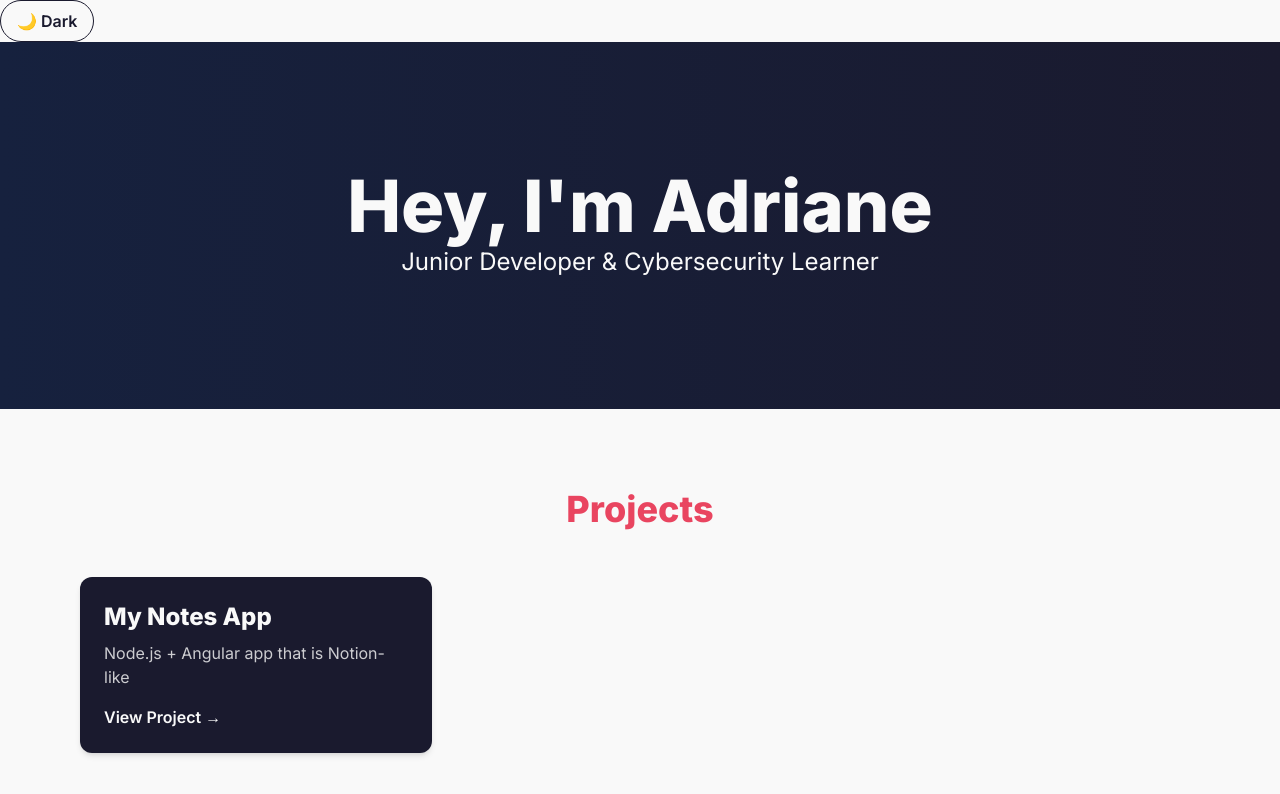
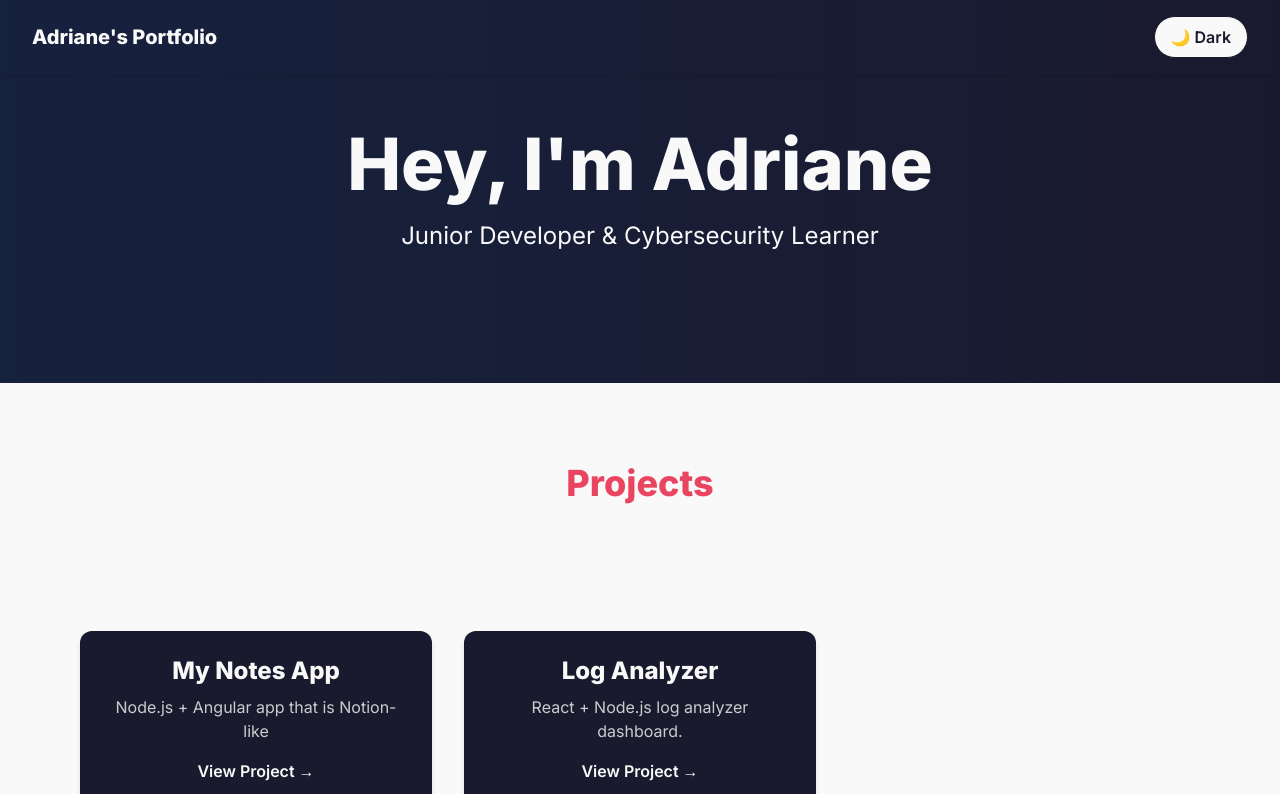
Before and after one commit to apmquiros/my-portfolio, a React (Vite) app: page / in a window 1280 px wide. Shown: the top 794 px of the page. Built offline with nearby package versions, Linux system fonts and the light colour scheme; the HTML template or start-up script is replaced by a standard one.

Commit message:
Added animations, og-image

```diff
--- a/index.html
+++ b/index.html
@@ -9,14 +9,14 @@
     <!-- Open Graph / Facebook -->
     <meta property="og:type" content="website" />
     <meta property="og:url" content="https://my-portfolio-eta-two-85.vercel.app/" />
-    <meta property="og:title" content="Adriane Quiros — Developer Portfolio" />
+    <meta property="og:title" content="Adriane Quiros — Portfolio" />
     <meta property="og:description" content="Junior Developer & Cybersecurity Learner — projects, skills, and contact." />
     <meta property="og:image" content="https://my-portfolio-eta-two-85.vercel.app/og-image.png" />
 
     <!-- Twitter -->
     <meta property="twitter:card" content="summary_large_image" />
     <meta property="twitter:url" content="https://my-portfolio-eta-two-85.vercel.app/" />
-    <meta property="twitter:title" content="Adriane Quiros — Developer Portfolio" />
+    <meta property="twitter:title" content="Adriane Quiros — Portfolio" />
     <meta property="twitter:description" content="Junior Developer & Cybersecurity Learner — projects, skills, and contact." />
     <meta property="twitter:image" content="https://my-portfolio-eta-two-85.vercel.app/og-image.png" />
 
--- a/src/App.jsx
+++ b/src/App.jsx
@@ -3,39 +3,87 @@ import { motion } from "framer-motion";
 import DarkModeToggle from './DarkModeToggle';
 
 function App() {
+
+  const container = {
+    hidden: {},
+    show: {
+      transition: {
+        staggerChildren: 0.2,
+      },
+    },
+  };
+
+  const item = {
+    hidden: { opacity: 0, y: 30 },
+    show: { opacity: 1, y: 0 },
+  };
+
   return (
+    <div>
+      <header className="
+        fixed top-0 w-full z-50
+        bg-gradient-to-r from-brand-darker to-brand-dark
+        dark:from-brand-dark dark:to-brand-accent text-brand-light
+        flex justify-between items-center
+        px-8 py-4 shadow
+      ">
+        <h1 className="font-bold text-xl">Adriane's Portfolio</h1>
+        <DarkModeToggle />
+      </header>
+
       <div className="min-h-screen bg-brand-light dark:bg-brand-dark text-brand-dark dark:text-brand-light">
-      <DarkModeToggle />
 
         {/* Hero Section */}
         <section className="py-32 text-center bg-gradient-to-r from-brand-darker to-brand-dark dark:from-brand-dark dark:to-brand-accent text-brand-light">
-        <h1 className="text-4xl md:text-6xl lg:text-7xl font-extrabold">Hey, I'm Adriane</h1>
-        <p className="text-2xl max-w-xl mx-auto leading-relaxed">
+          <motion.h1
+            initial={{ opacity: 0, x: -50 }}
+            whileInView={{ opacity: 1, x: 0 }}
+            transition={{ duration: 1 }}
+            viewport={{ once: true }}
+            className="text-4xl md:text-6xl lg:text-7xl font-extrabold"
+          >
+            Hey, I'm Adriane
+          </motion.h1>
+
+          <motion.p
+            initial={{ opacity: 0, x: 50 }}
+            whileInView={{ opacity: 1, x: 0 }}
+            transition={{ duration: 1, delay: 0.5 }}
+            viewport={{ once: true }}
+            className="text-2xl max-w-xl mx-auto leading-relaxed mt-4"
+          >
             Junior Developer & Cybersecurity Learner
-        </p>
+          </motion.p>
         </section>
 
         {/* Projects Section */}
+        <section className="py-20 bg-brand-light dark:bg-brand-dark  text-center px-4">
+          <h2 className="text-4xl font-bold mb-12 text-brand-highlight text-center">Projects</h2>
           <motion.section
-        initial={{ opacity: 0, y: 30 }}
-        whileInView={{ opacity: 1, y: 0 }}
-        transition={{ duration: 0.6 }}
+            variants={container}
+            initial="hidden"
+            whileInView="show"
             viewport={{ once: true }}
+            className="py-20 max-w-6xl mx-auto px-4"
+          >
+            <motion.div
+              variants={container}
+              className="grid gap-8 md:grid-cols-2 lg:grid-cols-3"
+            >
+              {/* my-notes-app Card */}
+              <motion.div
+                variants={item}
+                whileHover={{ scale: 1.03, y: -5 }}
+                transition={{ type: 'spring', stiffness: 300 }}
                 className="
-          py-20 max-w-6xl mx-auto px-4
-          bg-brand-light text-brand-dark
-          dark:bg-brand-darker dark:text-brand-light
+                  bg-brand-dark text-brand-light
+                  dark:bg-brand-light/80 dark:text-brand-dark
+                  rounded-xl
+                  shadow-md dark:shadow-none
+                  dark:drop-shadow-[0_0_8px_rgba(249,249,249,0.1)]
+                  transition-shadow duration-300
                 "
               >
-        <h2 className="text-4xl font-bold mb-12 text-brand-highlight text-center">Projects</h2>
-        <div className="grid gap-8 md:grid-cols-2 lg:grid-cols-3">
-          {/* Project Card */}
-          <div className="
-            bg-brand-dark text-brand-light
-            dark:bg-brand-light/80 dark:text-brand-dark
-            rounded-xl shadow-md hover:shadow-xl
-            transform hover:-translate-y-1 transition-all duration-300
-          ">
                 <div className="p-6">
                   <h3 className="text-2xl font-bold mb-2">My Notes App</h3>
                   <p className="mb-4 text-brand-light/80 dark:text-brand-dark/80">Node.js + Angular app that is Notion-like</p>
@@ -46,31 +94,72 @@ function App() {
                     View Project →
                   </a>
                 </div>
+              </motion.div>
+
+              {/* Example extra card */}
+              <motion.div
+                variants={item}
+                whileHover={{ scale: 1.03, y: -5 }}
+                transition={{ type: 'spring', stiffness: 300 }}
+                className="
+                  bg-brand-dark text-brand-light
+                  dark:bg-brand-light/80 dark:text-brand-dark
+                  rounded-xl
+                  shadow-md dark:shadow-none
+                  dark:drop-shadow-[0_0_8px_rgba(249,249,249,0.1)]
+                  transition-shadow duration-300
+                "
+              >
+                <div className="p-6">
+                  <h3 className="text-2xl font-bold mb-2">Log Analyzer</h3>
+                  <p className="mb-4 text-brand-light/80 dark:text-brand-dark/80">React + Node.js log analyzer dashboard.</p>
+                  <a
+                    href="#"
+                    className="font-semibold hover:underline"
+                  >
+                    View Project →
+                  </a>
                 </div>
-          {/* Add more project cards here */}
-        </div>
+              </motion.div>
+
+            </motion.div>
           </motion.section>
+        </section>
 
         {/* About Me Section */}
         <section className="py-20 bg-brand-light dark:bg-brand-dark text-brand-dark dark:text-brand-light text-center px-4">
           <h2 className="text-3xl font-bold mb-4 text-brand-highlight">About Me</h2>
-        <p>Detail-oriented junior dev with a background in full-stack dev & cybersecurity.</p>
+          <motion.p
+          initial={{ opacity: 0, y: 30 }}
+          whileInView={{ opacity: 1, y: 0 }}
+          transition={{ duration: 1 }}
+          viewport={{ once: true }}
+          >Detail-oriented junior dev with a background in full-stack dev & cybersecurity.</motion.p>
         </section>
 
         {/* Contact Section */}
-      <section className="py-20 text-center bg-brand-light dark:bg-brand-darker text-brand-dark dark:text-brand-light">
+        <section className="py-20 text-center bg-brand-light dark:bg-brand-dark text-brand-dark dark:text-brand-light">
           <h2 className="text-3xl font-bold mb-4 text-brand-highlight">Contact</h2>
+          <motion.section
+            initial={{ opacity: 0, y: 30 }}
+            whileInView={{ opacity: 1, y: 0 }}
+            transition={{ duration: 1 }}
+            viewport={{ once: true }}
+          >
             <p>adrianepatrickquiros@gmail.com</p>
             <div className="mt-4">
               <a href="https://github.com/apmquiros" className="text-brand-accent dark:text-brand-light/50 underline mr-4">GitHub</a>
               <a href="https://linkedin.com/in/adrianequiros" className="text-brand-accent dark:text-brand-light/50 underline">LinkedIn</a>
             </div>
+          </motion.section>
+
         </section>
 
         <footer className="py-6 text-center text-sm text-brand-dark dark:text-brand-light/60">
           &copy; 2025 Adriane Patrick Quiros
         </footer>
       </div>
+    </div>
   );
 }
 
```
Also changed, not shown: og-image.png (added). Lines whose indentation alone changed are shown as unchanged.
